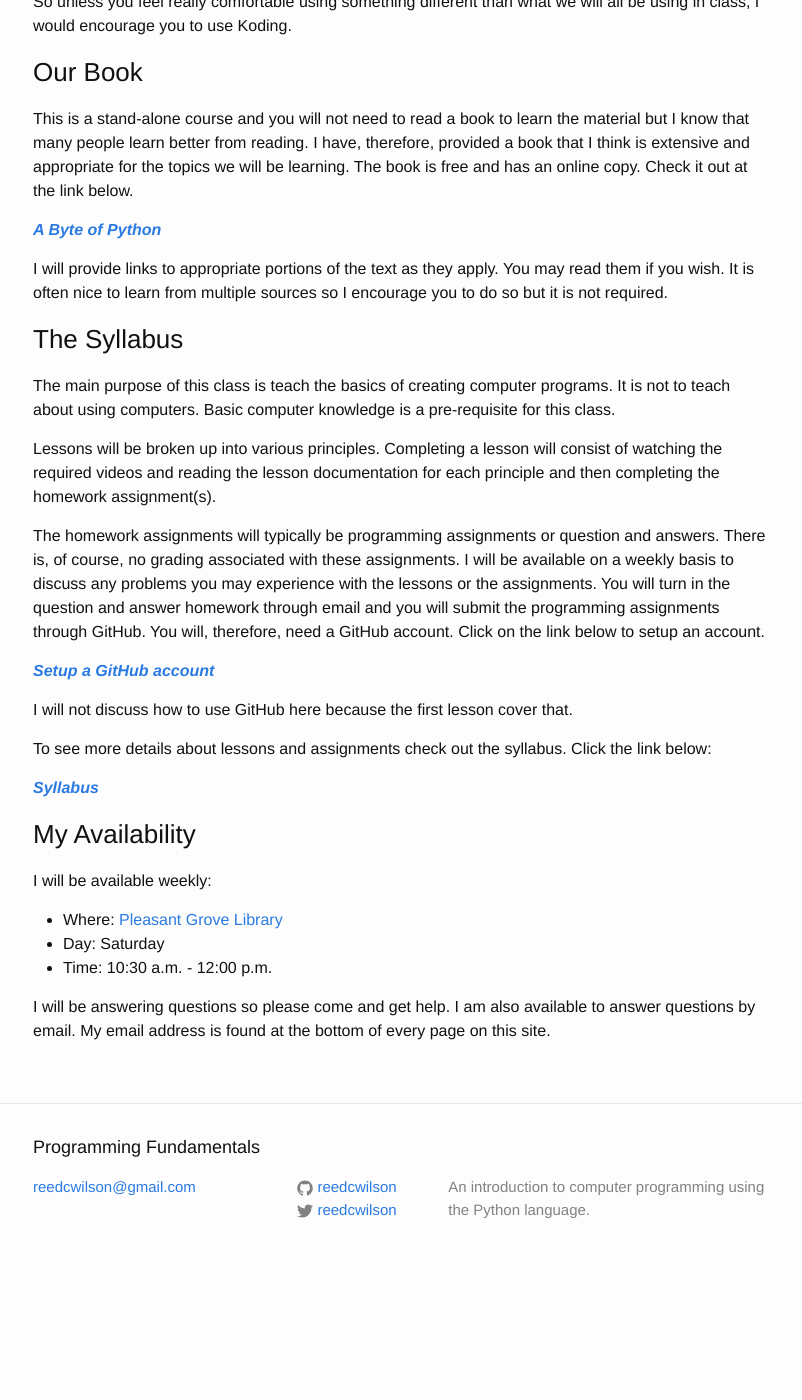
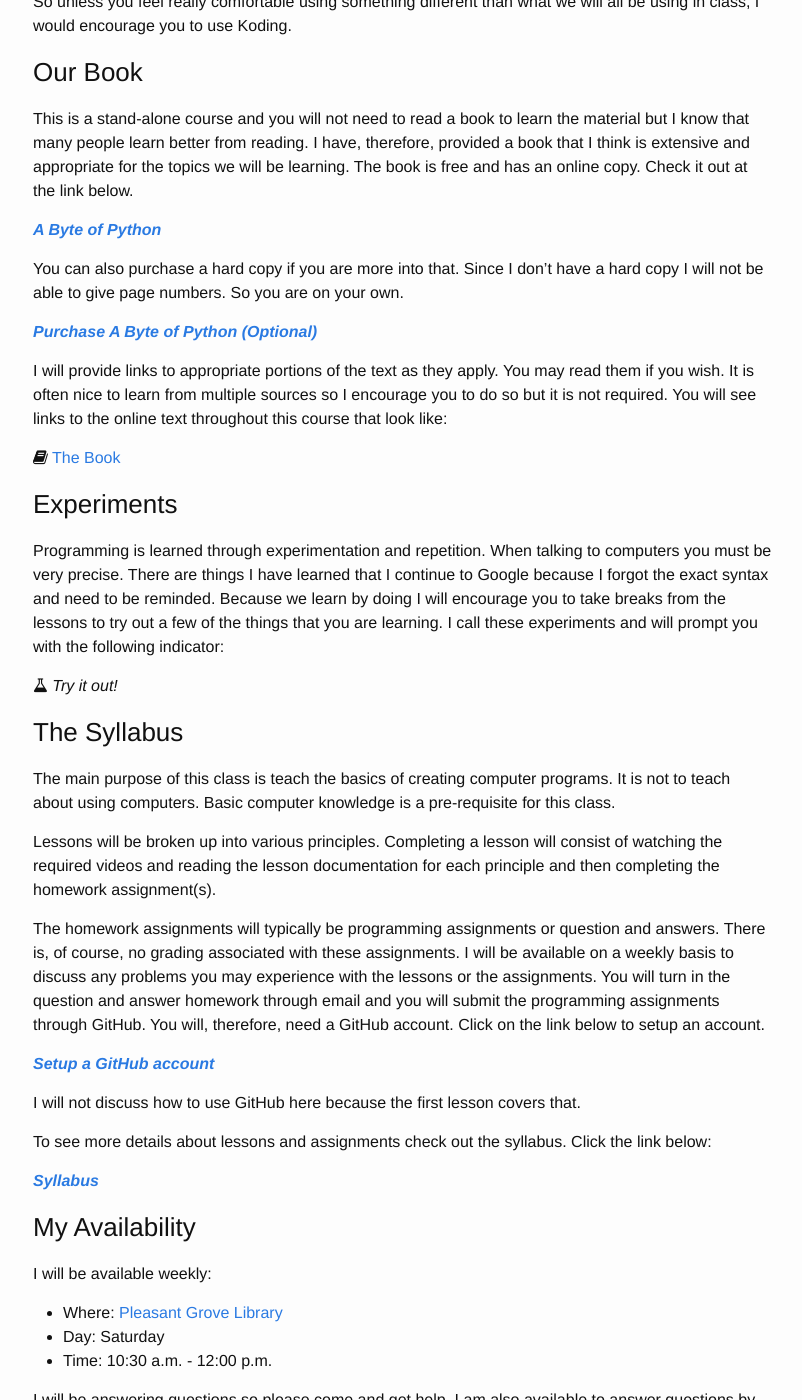
Before and after one commit to cyanimation/programming-fundamentals, a Jekyll site: the page built from _posts/2015-12-12-welcome-to-fundamentals-of-programming.md, in a window 1280 px wide and 1400 px high, scrolled down 1240 px. Shown: the whole window, without its empty margins (237-1039 px from the left). Built offline with Jekyll 4.4.1, drawn with Linux system fonts in a browser that asks for light colours; nearby versions of some CDN libraries; before the commit the page ends 2521 px from its top, so only the background shows below that.

Commit message:
add links to the book and prompts for experimentation

```diff
--- a/_posts/2015-12-12-welcome-to-fundamentals-of-programming.md
+++ b/_posts/2015-12-12-welcome-to-fundamentals-of-programming.md
@@ -59,9 +59,30 @@
 
 **_[A Byte of Python](http://www.swaroopch.com/notes/python/)_**
 
+You can also purchase a hard copy if you are more into that. Since I don't have
+a hard copy I will not be able to give page numbers. So you are on your own.
+
+**_[Purchase A Byte of
+Python (Optional)](http://www.lulu.com/shop/swaroop-c-h/a-byte-of-python/paperback/product-21142968.html)_**
+
 I will provide links to appropriate portions of the text as they apply. You may
 read them if you wish. It is often nice to learn from multiple sources so I
-encourage you to do so but it is not required.
+encourage you to do so but it is not required. You will see links to the online
+text throughout this course that look like:
+
+<span><i class="fa fa-book"></i><a href="http://www.swaroopch.com/notes/python/"> The Book</a></span>
+
+
+### Experiments
+
+Programming is learned through experimentation and repetition. When talking to
+computers you must be very precise. There are things I have learned that I
+continue to Google because I forgot the exact syntax and need to be reminded.
+Because we learn by doing I will encourage you to take breaks from the lessons
+to try out a few of the things that you are learning. I call these experiments
+and will prompt you with the following indicator:
+
+<span><em><i class="fa fa-flask"></i> Try it out!</em></span>
 
 
 ### The Syllabus
@@ -84,7 +105,7 @@
 
 **_[Setup a GitHub account](https://github.com/join)_**
 
-I will not discuss how to use GitHub here because the first lesson cover that.
+I will not discuss how to use GitHub here because the first lesson covers that.
 
 To see more details about lessons and assignments check out the syllabus. Click
 the link below:
```
Also changed, not shown: _posts/2015-12-15-your-first-program.md (+5 -1 lines), _posts/2015-12-17-built-in-functions.md (+4 -3 lines), _posts/2015-12-17-data-types.md (+16 -4 lines), _posts/2015-12-17-if-statements.md (+9 -0 lines).
